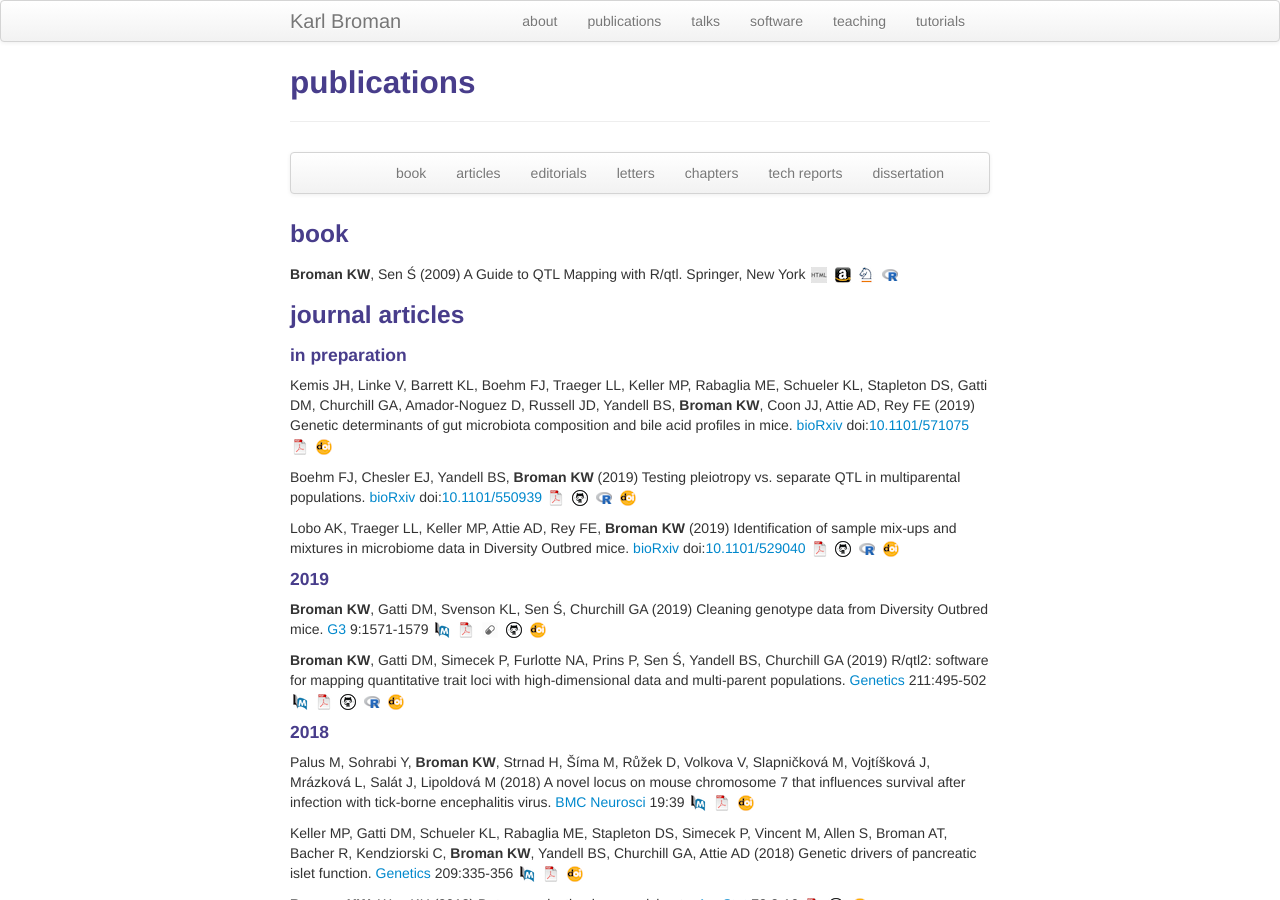
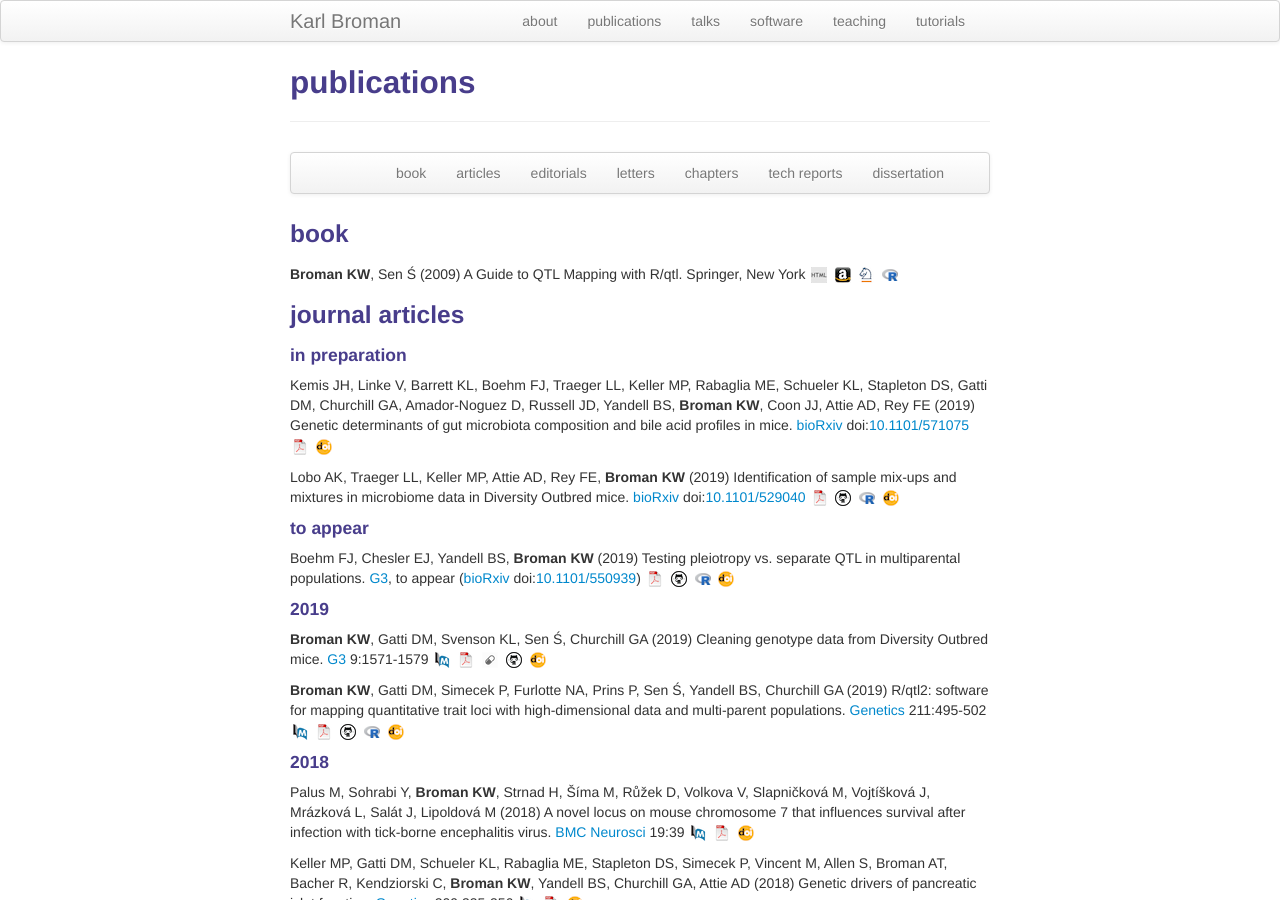
Before and after one commit to kbroman/kbroman.github.io, a Jekyll site: the page built from pages/pubs.md, in a window 1280 px wide and 900 px high. Built offline with Jekyll 4.4.1, drawn with Linux system fonts in a browser that asks for light colours.

Commit message:
pages/pubs: pleiotropy paper accepted

```diff
--- a/pages/pubs.md
+++ b/pages/pubs.md
@@ -40,14 +40,6 @@ doi:[10.1101/571075](https://doi.org/10.1101/571075)
 [![pdf](icons16/pdf-icon.png)](https://www.biorxiv.org/content/biorxiv/early/2019/03/07/571075.full.pdf)
 [![doi](icons16/doi-icon.png)](https://doi.org/10.1101/571075)
 
-Boehm FJ, Chesler EJ, Yandell BS, **Broman KW** (2019)
-Testing pleiotropy vs. separate QTL in multiparental populations.
-[bioRxiv](https://www.biorxiv.org/) doi:[10.1101/550939](https://doi.org/10.1101/550939)
-[![pdf](icons16/pdf-icon.png)](https://www.biorxiv.org/content/biorxiv/early/2019/04/30/550939.full-text.pdf)
-[![GitHub](icons16/github-icon.png)](https://github.com/fboehm/qtl2pleio-manuscript)
-[![qtl2pleio software](icons16/R-icon.png)](https://github.com/fboehm/qtl2pleio)
-[![doi](icons16/doi-icon.png)](https://doi.org/10.1101/550939)
-
 Lobo AK, Traeger LL, Keller MP, Attie AD, Rey FE, **Broman KW** (2019)
 Identification of sample mix-ups and mixtures in microbiome data in
 Diversity Outbred mice.
@@ -58,9 +50,17 @@ Diversity Outbred mice.
 [![doi](icons16/doi-icon.png)](https://doi.org/10.1101/529040)
 
 
-<!--
 #### to appear
--->
+
+Boehm FJ, Chesler EJ, Yandell BS, **Broman KW** (2019)
+Testing pleiotropy vs. separate QTL in multiparental populations.
+[G3](http://g3journal.org), to appear
+([bioRxiv](https://www.biorxiv.org/) doi:[10.1101/550939](https://doi.org/10.1101/550939))
+[![pdf](icons16/pdf-icon.png)](https://www.biorxiv.org/content/biorxiv/early/2019/04/30/550939.full-text.pdf)
+[![GitHub](icons16/github-icon.png)](https://github.com/fboehm/qtl2pleio-manuscript)
+[![qtl2pleio software](icons16/R-icon.png)](https://github.com/fboehm/qtl2pleio)
+[![doi](icons16/doi-icon.png)](https://doi.org/10.1101/550939)
+
 
 #### 2019
 
```
